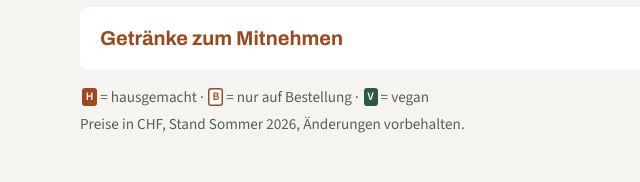
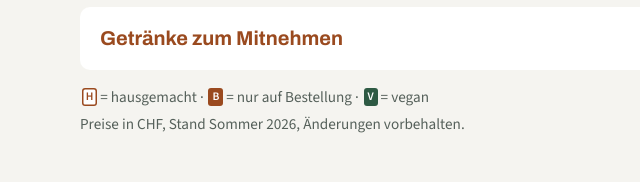
Before and after one commit to bregyvreny/pfuenderli-graechen, a plain HTML site: page docs/pfuenderli.html in a window 1280 px wide. Shown: the part 2429-2611 px from the top of the page, 0-640 px from the left. Drawn offline with Linux system fonts and the light colour scheme.

Commit message:
Zeichen H weiss mit braunem Rand, B braun gefüllt (SPEC A-25, DE/EN)
Co-Authored-By: Claude Opus 5.5 <noreply@anthropic.com>

```diff
--- a/docs/css/pfuenderli.css
+++ b/docs/css/pfuenderli.css
@@ -80,9 +80,9 @@ img { max-width: 100%; height: auto; display: block; }
 .pf-vermerk { margin-top: 1rem; color: var(--farbe-text-leise); font-size: .95rem; }
 /* SPEC A-14: vegane Produkte mit «V» wie auf der Preisliste */
 .pf-v, .pf-h, .pf-b { display: inline-block; margin-left: .15em; padding: 0 .34em; border-radius: 3px; background: var(--farbe-haupt); color: #fff; font-size: .72rem; font-weight: 700; line-height: 1.5; vertical-align: .12em; text-decoration: none; border: 0; cursor: help; }
-/* SPEC A-19: H = hausgemacht, B = nur auf Bestellung (braun wie auf der Preisliste) */
-.pf-h { background: var(--farbe-akzent); }
-.pf-b { background: #fff; color: var(--farbe-akzent); box-shadow: inset 0 0 0 1.5px var(--farbe-akzent); }
+/* SPEC A-19/A-25: H = hausgemacht (weiss, brauner Rand), B = nur auf Bestellung (braun gefüllt) */
+.pf-h { background: #fff; color: var(--farbe-akzent); box-shadow: inset 0 0 0 1.5px var(--farbe-akzent); }
+.pf-b { background: var(--farbe-akzent); }
 .pf-legende { margin: 1rem 0 0; color: var(--farbe-text-leise); font-size: .95rem; }
 .pf-legende + .pf-vermerk { margin-top: .25rem; }
 .pf-shop-liste { margin: .5rem 0 0; padding-left: 1.25rem; }
```
Also changed, not shown: 1 other file.
